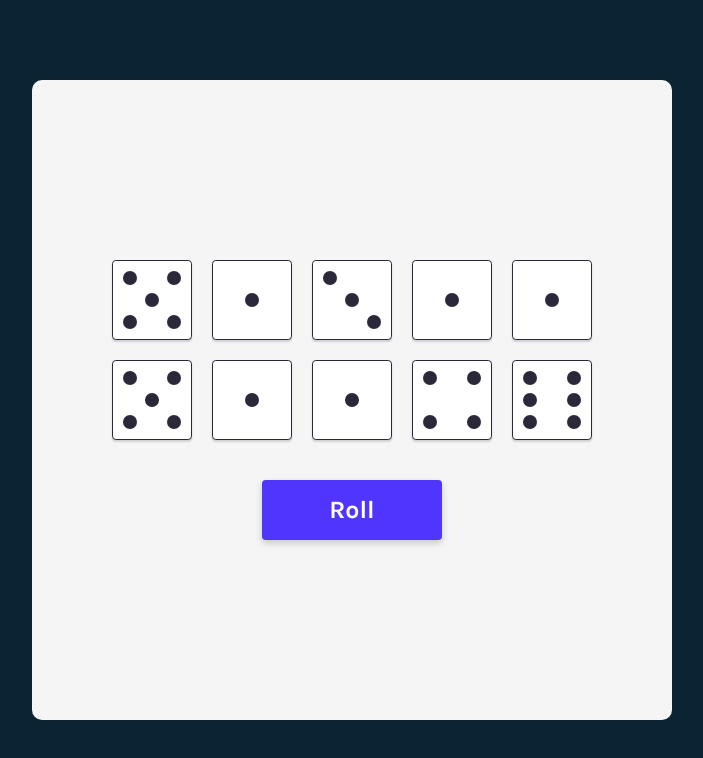
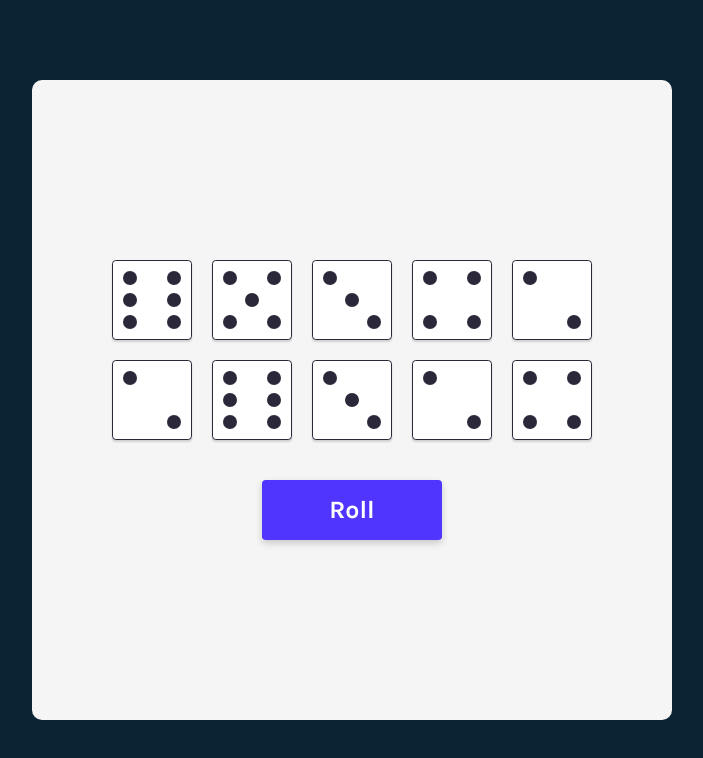
Before and after one commit to roqyyb/Tenzies-Game, a React (Vite) app: page / in a window 1280 px wide. Shown: the top 758 px of the page, without its empty margins (288-991 px from the left). Built offline with nearby package versions, Linux system fonts and the light colour scheme.

Commit message:
Define the dice functionalities

```diff
--- a/src/App.jsx
+++ b/src/App.jsx
@@ -8,18 +8,28 @@
 function App() {
   const [dice, setDice] = useState(generateDice())
 
+
+
+  //generate a die
+  function generateDie(){
+    return(
+      {
+        value: (Math.ceil(Math.random() * 6)),
+        id: nanoid(),
+        isHeld: false
+      }
+    )
+  }
+
   // generates new dice
   function generateDice(){
-    const dice = [];
+    const diceArr = [];
 
     for(let i=0; i<10; i++){
-      dice.push({
-        value: (Math.ceil(Math.random() * 6)),
-        id: nanoid()
-      })
+      diceArr.push(generateDie())
     }
 
-    return dice
+    return diceArr
   }
 
   //creates die elements
@@ -27,12 +37,39 @@
     return <Die
       key={obj.id}
       value={obj.value}
+      isHeld={obj.isHeld}
+      holdDice= {()=> holdDice(obj.id)}
     />
   })
 
   //handleClick
   function handleClick(){
-    setDice(generateDice())
+    setDice(oldDice=>{
+
+      const newDice = oldDice.map(obj=>{
+        return(
+          obj.isHeld? obj : {...obj, value:(Math.ceil(Math.random() * 6))}
+        )
+      })
+
+      return newDice
+    })
+  }
+
+  //holdDice
+
+  function holdDice(id){
+    setDice(oldDice =>{
+
+      const newDice = oldDice.map(obj=>{
+        return (
+          obj.id === id ? {...obj, isHeld: !(obj.isHeld)} : obj
+        )
+      })
+
+      return newDice
+    })
+
   }
 
   return (
--- a/src/Components/Die.jsx
+++ b/src/Components/Die.jsx
@@ -1,12 +1,16 @@
 
 export default function Die(props){
     const value = props.value;
+    const styles = {
+        backgroundColor: props.isHeld? '#59E391': '#fff',
+        borderColor: props.isHeld ? '#59E391': '#2b283a'
+    }
 
     switch (value) {
 
         case 1:
           return (
-            <div className="die first-face">
+            <div onClick={props.holdDice} style={styles} className="die first-face">
                 <span className="dot"></span>
             </div>
           )
@@ -14,7 +18,7 @@
 
         case 2:
           return(
-            <div className="die second-face">
+            <div onClick={props.holdDice} style={styles} className="die second-face">
                 <span className="dot"></span>
                 <span className="dot"></span>
             </div>
@@ -23,7 +27,7 @@
 
         case 3:
            return(
-            <div className="die third-face">
+            <div onClick={props.holdDice} style={styles} className="die third-face">
                 <span className="dot"></span>
                 <span className="dot"></span>
                 <span className="dot"></span>
@@ -33,7 +37,7 @@
 
         case 4:
           return(
-            <div className="die fourth-face">
+            <div onClick={props.holdDice} style={styles} className="die fourth-face">
                 <div className="column">
                     <span className="dot"></span>
                     <span className="dot"></span>
@@ -48,7 +52,7 @@
 
         case 5:
           return(
-            <div className="die fifth-face">
+            <div onClick={props.holdDice} style={styles} className="die fifth-face">
 
                 <div className="column">
                     <span className="dot"></span>
@@ -70,7 +74,7 @@
 
         case 6:
           return(
-            <div className="die sixth-face">
+            <div onClick={props.holdDice} style={styles} className="die sixth-face">
                 <div className="column">
                     <span className="dot"></span>
                     <span className="dot"></span>
```
